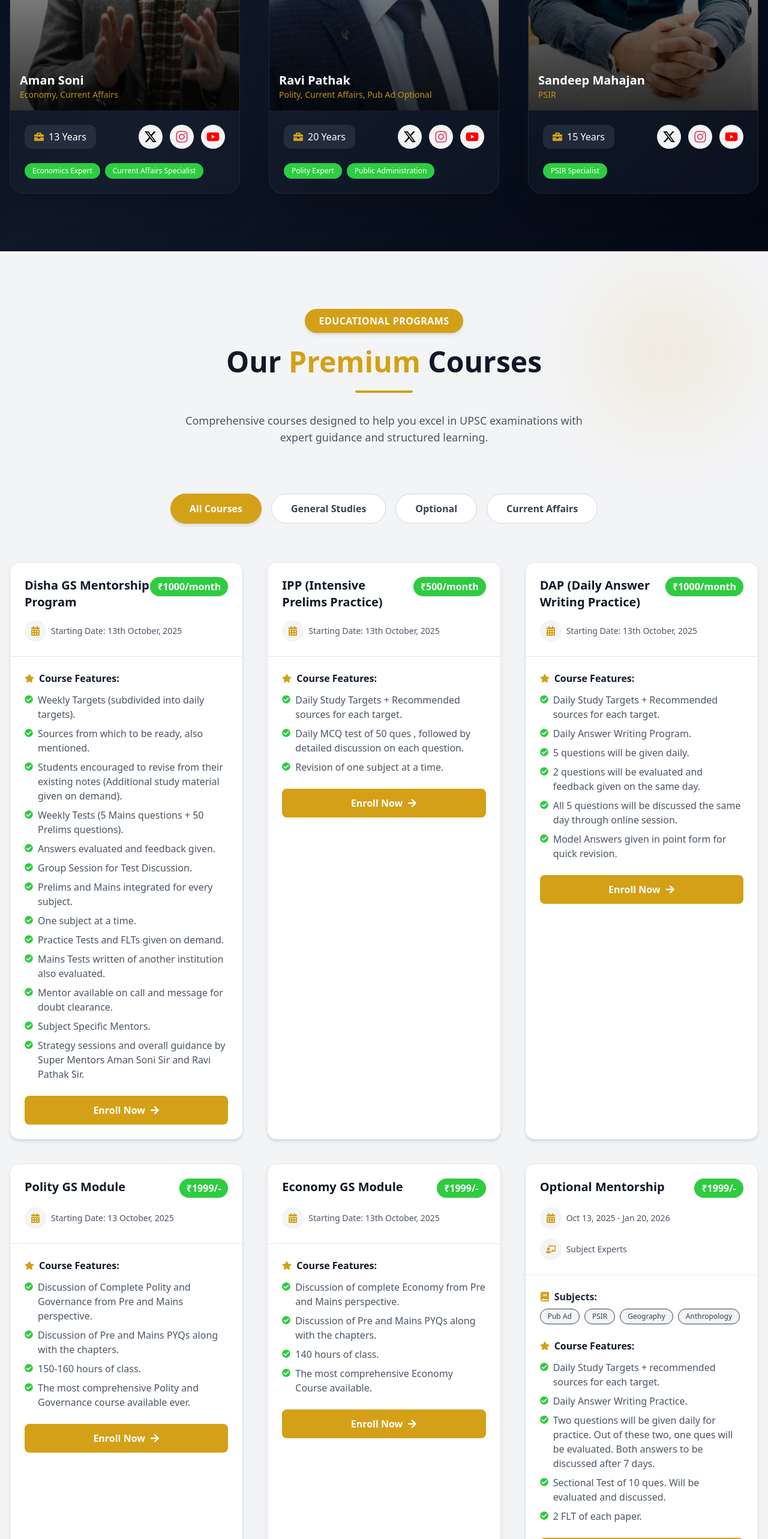
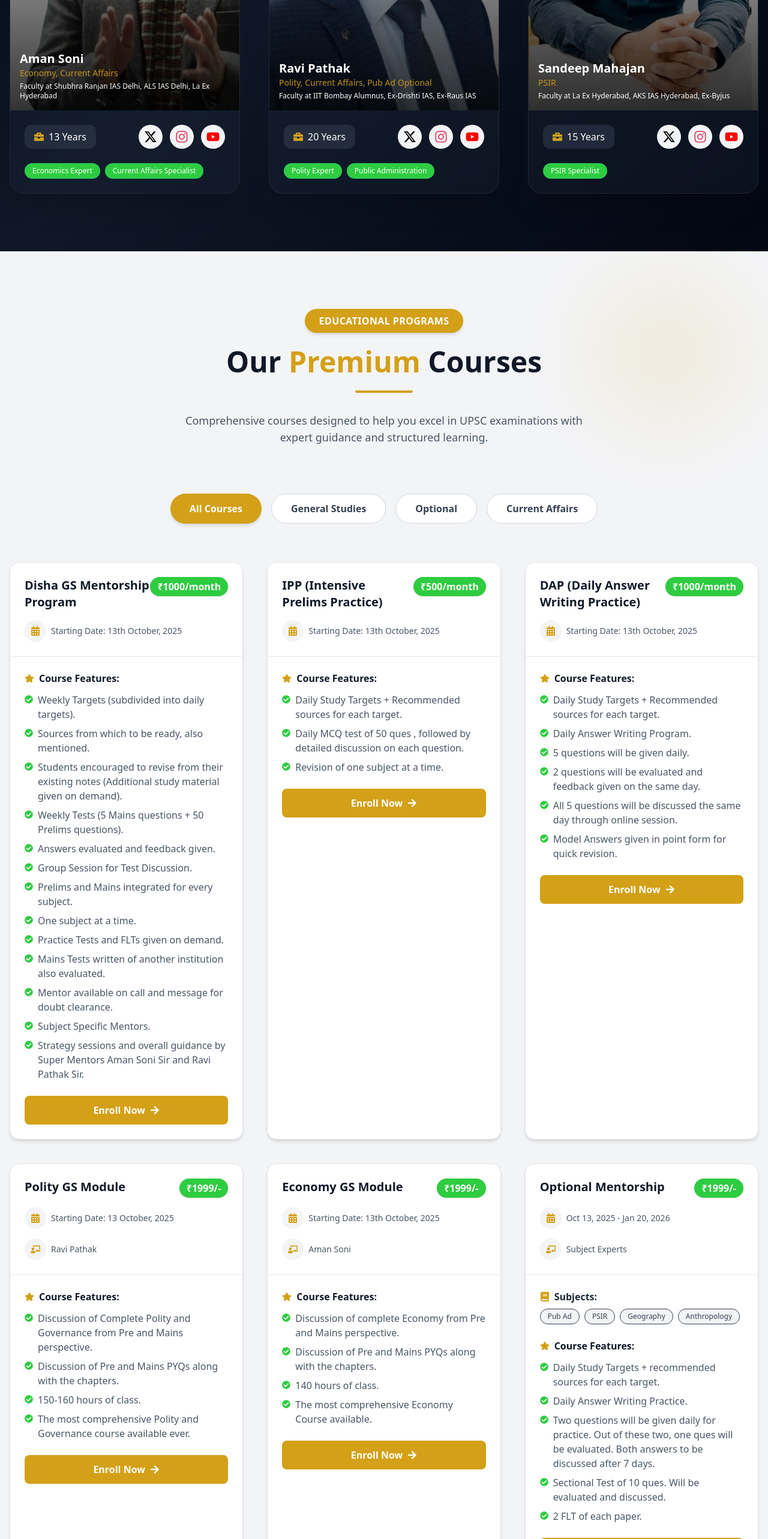
Before and after one commit to kalyandoki/Neenv-Landing-Page, a React (Vite) app: page / in a window 1280 px wide. Shown: the part 1540-4106 px from the top of the page at 60% size. Built offline with nearby package versions, Linux system fonts and the light colour scheme.

Commit message:
Nenav-IAS

```diff
--- a/src/components/ContactUs.jsx
+++ b/src/components/ContactUs.jsx
@@ -7,6 +7,7 @@ import {
   FaPaperPlane,
   FaFacebookF,
   FaTwitter,
+  FaTelegramPlane,
   FaInstagram,
   FaYoutube,
   FaCommentAlt,
@@ -199,6 +200,14 @@ const ContactUs = () => {
                     <img src={ThreadsLogo} alt="Threads" className="w-8 h-8" />
                   </a>
                   <a
+                    href="https://t.me/NEENVIAS"
+                    target="_blank"
+                    rel="noopener noreferrer"
+                    className="w-10 h-10 rounded-full bg-gray-100 flex items-center justify-center text-[#0088cc] hover:bg-[#0088cc] hover:text-white transition"
+                  >
+                    <FaTelegramPlane size={22} />
+                  </a>
+                  <a
                     href="https://x.com/amansoni0907?t=UbljtlnD-pEOo98l9Zxxaw&s=09"
                     target="_blank"
                     rel="noopener noreferrer"
--- a/src/components/Courses.jsx
+++ b/src/components/Courses.jsx
@@ -70,7 +70,8 @@ const Courses = () => {
       category: "gs",
       price: "₹1999/-",
       duration: "Starting Date: 13 October, 2025",
-      faculty: "",
+
+      faculty: "Ravi Pathak",
       features: [
         "Discussion of Complete Polity and Governance from Pre and Mains perspective.",
         "Discussion of Pre and Mains PYQs along with the chapters.",
@@ -84,7 +85,7 @@ const Courses = () => {
       category: "gs",
       price: "₹1999/-",
       duration: "Starting Date: 13th October, 2025",
-      faculty: "",
+      faculty: "Aman Soni",
       features: [
         "Discussion of complete Economy from Pre and Mains perspective.",
         "Discussion of Pre and Mains PYQs along with the chapters.",
--- a/src/components/Faculty.jsx
+++ b/src/components/Faculty.jsx
@@ -18,16 +18,20 @@ const Faculty = () => {
       instagramUrl:
         "https://www.instagram.com/amansoni0907?igsh=NmNhMndpZXBuZ2Jv",
       tags: ["Economics Expert", "Current Affairs Specialist"],
+      details:
+        "Faculty at Shubhra Ranjan IAS Delhi, ALS IAS Delhi, La Ex Hyderabad",
     },
     {
       name: "Ravi Pathak",
       subjects: "Polity, Current Affairs, Pub Ad Optional",
       experience: "20 Years",
       image: img1,
-      // twitterUrl: "",
+      twitterUrl: "https://x.com/RaviPathak65142?t=6kSYeAuZkXGwoVw98O6U9A&s=08",
       // youtubeUrl: "",
-      // instagramUrl: "",
+      instagramUrl:
+        "https://www.instagram.com/ravipathak27?igsh=MXB3emh0Z20xdDFmZg==",
       tags: ["Polity Expert", "Public Administration"],
+      details: "Faculty at IIT Bombay Alumnus, Ex-Drishti IAS, Ex-Raus IAS",
     },
     {
       name: "Sandeep Mahajan",
@@ -38,6 +42,7 @@ const Faculty = () => {
       // youtubeUrl: "",
       // instagramUrl: "",
       tags: ["PSIR Specialist"],
+      details: "Faculty at La Ex Hyderabad, AKS IAS Hyderabad, Ex-Byjus",
     },
   ];
 
@@ -95,6 +100,9 @@ const Faculty = () => {
                   </h3>
                   <p className="text-[#D4A017]/90 text-sm">
                     {faculty.subjects}
+                  </p>
+                  <p className="text-[#ffffff] text-xs mt-1">
+                    {faculty.details}
                   </p>
                 </div>
               </div>
--- a/src/components/Footer.jsx
+++ b/src/components/Footer.jsx
@@ -9,6 +9,7 @@ import {
   FaPhone,
   FaWhatsapp,
   FaMapMarkerAlt,
+  FaTelegramPlane,
 } from "react-icons/fa";
 import { FaXTwitter } from "react-icons/fa6";
 import NeevnLogo from "../assets/images/Neenv-IAS.png";
@@ -88,6 +89,14 @@ const Footer = () => {
               >
                 {/* <FaFacebookF size={22} /> */}
                 <img src={ThreadsLogo} alt="Threads" className="w-8 h-8" />
+              </a>
+              <a
+                href="https://t.me/NEENVIAS"
+                target="_blank"
+                rel="noopener noreferrer"
+                className="w-10 h-10 rounded-full bg-gray-100 flex items-center justify-center text-[#0088cc] hover:bg-[#0088cc] hover:text-white transition"
+              >
+                <FaTelegramPlane size={22} />
               </a>
               <a
                 href="https://x.com/NeenvIAS?t=jXHUuRqBvyNJyJZjY2bsDA&s=09"
--- a/src/components/Testimonials.jsx
+++ b/src/components/Testimonials.jsx
@@ -13,6 +13,7 @@ import img5 from "../assets/test/jithin.jpg";
 import img6 from "../assets/test/divya.jpg";
 import img7 from "../assets/test/ashish.jpg";
 import img8 from "../assets/test/muhammad.jpg";
+import img9 from "../assets/test/sh-img.jpg";
 
 const Testimonials = () => {
   const [activeIndex, setActiveIndex] = useState(0);
@@ -88,6 +89,15 @@ const Testimonials = () => {
       content:
         "Being from an engineering background, I had no prior knowledge of economics. Aman Soni Sir's classes helped me build a strong foundation. I used his notes and cleared UPSC. Thank you, sir!",
       image: img8,
+      type: "image",
+    },
+    {
+      id: 9,
+      name: "Shweta K Sugathan",
+      role: "AIR-461 UPSC CSE 2018 , AIR-34 INDIAN FOREST SERVICE 2018",
+      content:
+        "I was initially very weak in Economics. Before joining the classes, I had tried to prepare the subject on my own and had terribly failed at that. Aman sir literally became a Saviour for me. Sir explained all the concepts beautifully using simple examples and made the subject really interesting. He used to clear even the silliest doubts we had.",
+      image: img9,
       type: "image",
     },
     // {
@@ -190,13 +200,13 @@ const Testimonials = () => {
           {/* Navigation Buttons */}
           <button
             onClick={prevTestimonial}
-            className="absolute left-0 top-1/2 -translate-y-1/2 -translate-x-4 md:-translate-x-12 w-14 h-14 rounded-full flex items-center justify-center bg-yellow-400 text-black hover:bg-green-500 transition duration-300 shadow-lg"
+            className="absolute left-0 top-1/2 -translate-y-1/2 -translate-x-4 md:-translate-x-12 w-12 h-12 md:w-14 md:h-14 rounded-full flex items-center justify-center bg-[#D4A017] text-black hover:bg-green-500 transition duration-300 shadow-lg"
           >
             <FaChevronLeft />
           </button>
           <button
             onClick={nextTestimonial}
-            className="absolute right-0 top-1/2 -translate-y-1/2 translate-x-4 md:translate-x-12 w-14 h-14 rounded-full flex items-center justify-center bg-yellow-400 text-black hover:bg-green-500 transition duration-300 shadow-lg"
+            className="absolute right-0 top-1/2 -translate-y-1/2 translate-x-4 md:translate-x-12 w-12 h-12 md:w-14 md:h-14 rounded-full flex items-center justify-center bg-[#D4A017] text-black hover:bg-green-500 transition duration-300 shadow-lg"
           >
             <FaChevronRight />
           </button>
```
Also changed, not shown: src/assets/test/sh-img.jpg (added), 1 other file (tests, documents, lock files or other folders).
